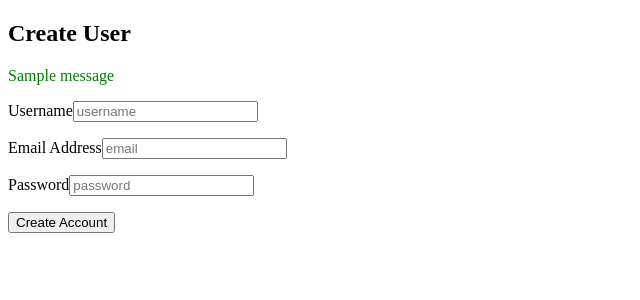
After one commit to seheepark2002/flask-miniblog, a Flask app: page /crud/users/new in a window 1280 px wide. The commit adds this page. Shown: the top 300 px of the page, without its empty margins (0-640 px from the left). Run offline with Flask 3, Linux system fonts and the light colour scheme; tables that the repository leaves empty hold one stand-in row (values such as "Sample post"); one stand-in notice (Sample message) is shown; some libraries are stand-ins or nearby versions.

Commit message:
Implement basic user CRUD features (create, list, edit)

```diff
--- a/apps/app.py
+++ b/apps/app.py
@@ -1,27 +1,42 @@
-from pathlib import Path
+from pathlib import Path #SQLite DB 경로 설정을 위한 Path 라이브러리
 from flask import Flask
-from flask_migrate import Migrate
-from flask_sqlalchemy import SQLAlchemy
+from flask_migrate import Migrate # DB migration 관리
+from flask_sqlalchemy import SQLAlchemy # ORM
+from flask_wtf.csrf import CSRFProtect #CSRF 보안 기능
 
-db = SQLAlchemy()
 
+db = SQLAlchemy() # SQLALchemy 객체 생성 #실제 Flask app과 연결은 create_app()에서 수행
+csrf = CSRFProtect() #CSRF 보호 객체
+
+#Flask Application Factory
+#Flask 앱 형성 및 설정 초기화 함수
 def create_app():
+
+    #Flask app 형성
     app = Flask(__name__)
 
+    #애플리케이션 설정
     app.config.from_mapping(
-    SECRET_KEY="83hfwkfn3SJW3",
-    SQLALCHEMY_DATABASE_URI= f"sqlite:///{Path(__file__).parent.parent / 'local.sqlite'}", SQLALCHEMY_TRACK_MODIFICATIONS=False,
-    SQLALCHEMY_ECHO=True
+        SECRET_KEY="83hfwkfn3SJW3", #Flask 세션 및 보안에 사용되는 시크릿코드
+        SQLALCHEMY_DATABASE_URI= f"sqlite:///{Path(__file__).parent.parent / 'local.sqlite'}", # SQLite 데이터베이스 경로
+        SQLALCHEMY_TRACK_MODIFICATIONS=False, #SQLAlchemy 이벤트 시스템 비활성화(성능 개선)
+        SQLALCHEMY_ECHO=True, #SQL 쿼리를 콘솔에 출력(개발 시 디버깅용)
+        WTF_CSRF_SECRET_KEY="EAFihio39fha", #CSRF 보호용 secret key
 )
-    app.config["SECRET_KEY"] = "83hfwkfn3SJW3"
+    csrf.init_app(app) #CSRF 보호 활성화
+    db.init_app(app) #SQLAlchemy Flask 앱과 연결
+    Migrate(app, db) #Flask-Migrate 초기화
 
-    db.init_app(app)
-    Migrate(app, db)
+    #Blueprint import
     from apps.crud import views as crud_views
     from apps.miniblog import views as miniblog_views
-    from apps.models.user import User #모델 import (migration 인식용)
 
+    #모델 import (migration 인식용)
+    from apps.models.user import User
+
+    # CRUD blueprint 등록
     app.register_blueprint(crud_views.crud, url_prefix="/crud")
+    # miniblog blueprint 등록
     app.register_blueprint(miniblog_views.miniblog)
 
     return app
--- a/apps/crud/static/sign_in.css
+++ b/apps/crud/static/sign_in.css
@@ -1,3 +1,3 @@
-. crud{
+/* . crud{
     font-style: italic;
-}
+} */
--- /dev/null
+++ b/apps/crud/templates/crud/create_user.html
@@ -0,0 +1,46 @@
+<!DOCTYPE html>
+<html lang="en">
+<head>
+    <meta charset="UTF-8">
+    <meta name="viewport" content="width=device-width, initial-scale=1.0">
+    <title>Create User</title>
+</head>
+<body>
+    <h2>Create User</h2>
+    {% with messages = get_flashed_messages() %}
+        {% if messages %}
+            {% for message in messages %}
+                <p style="color: green;">{{ message }}</p>
+            {% endfor %}
+        {% endif %}
+    {% endwith %}
+
+    <form
+        action="{{ url_for('crud.create_user') }}"
+        method="POST"
+        novalidate="novalidate"
+    >
+    {{ form.hidden_tag() }}
+    <p>
+        {{ form.username.label }}{{ form.username(placeholder="username") }}
+    </p>
+    {% for error in form.username.errors %}
+    <span style="color:red;">{{ error }}</span>
+    {% endfor %}
+    <p>
+        {{ form.email.label }}{{ form.email(placeholder="email") }}
+    </p>
+    {% for error in form.email.errors %}
+    <span style="color:red;">{{ error }}</span>
+    {% endfor %}
+    <p>
+        {{ form.password.label }}{{ form.password(placeholder="password") }}
+    </p>
+    {% for error in form.password.errors %}
+    <span style="color:red;">{{ error }}</span>
+    {% endfor %}
+
+    <p>{{ form.submit() }}</p>
+    </form>
+</body>
+</html>
--- a/apps/crud/views.py
+++ b/apps/crud/views.py
@@ -1,19 +1,91 @@
-from flask import Blueprint, render_template
+from flask import Blueprint, render_template, redirect, url_for, flash, request
 from apps.app import db
 from apps.models.user import User
+from apps.forms.user_form import UserForm
 
+# Blueprint 생성
+#url_for 에서 "crud.route_name" 형태로 사용
 crud = Blueprint(
     "crud",
     __name__,
     template_folder="templates",
     static_folder="static",
 )
-
+ #기본 페이지(로그인 페이지)
 @crud.route("/")
 def index():
     return render_template("crud/sign_in.html")
 
+# sql테스트용 #sql 로그 콘솔 출력 확인용 페이지
 @crud.route("/sql")
 def sql():
     users = db.session.query(User).all()
     return "콘솔 로그를 확인해주세요"
+
+#사용자 신규 등록 페이지 #GET -> 사용자 등록 form 표시
+# #POST -> form validation 후 DB에 사용자 저장
+@crud.route("/users/new", methods=["GET","POST"])
+def create_user():
+
+    #Flask-WTF form 객체 생성
+    form = UserForm()
+
+    #POST 요청, validation 성공한 경우
+    if form.validate_on_submit():
+
+        #User 모델 인스턴스 생성
+        user = User(
+            username=form.username.data,
+            nickname=form.username.data,
+            email=form.email.data,
+        )
+        #password property 통해서 비번 자동으로 hash로 저장
+        user.password=form.password.data
+
+        # DB 세션에 추가 후 commit
+        db.session.add(user)
+        db.session.commit()
+
+        #등록 완료 메세지
+        flash("User has been created successfully.")
+        #사용자 목록 페이지로 리다이렉트
+        return redirect(url_for("crud.users"))
+    #GET 요청이면 사용자 등록 페이지 표시
+    return render_template("crud/create_user.html", form=form)
+
+#사용자 목록 페이지
+#DB에 저장된 사용자 데이터 조회, users.html로 전달
+@crud.route("/users")
+def users():
+    users = db.session.query(User).all()
+    return render_template("crud/users.html", users=users)
+
+#사용자 수정 페이지
+#url에 전달된 user_id로 사용자 조회 후 수정
+@crud.route("/users/<user_id>/edit", methods=["GET","POST"])
+def edit_user(user_id):
+    form = UserForm()
+
+    #
+    user = User.query.get_or_404(user_id)
+
+    #사용자 존재하지 않는 경우 목록페이지로 리다이렉트
+    if user is None:
+        flash("User not found.")
+        return redirect(url_for("crud.users"))
+
+    #GET요청 시 기존 사용자 정보를 form에 채워 넣음
+    if request.method == "GET":
+        form.username.data = user.username
+        form.email.data = user.email
+
+    #POST 요청 시 form validation 후 DB 업데이트
+    if form.validate_on_submit():
+        user.username = form.username.data
+        user.email = form.email.data
+        user.password = form.password.data
+        db.session.add(user)
+        db.session.commit()
+        return redirect(url_for("crud.users"))
+
+    return render_template("crud/edit_user.html", user=user, form=form)
--- /dev/null
+++ b/apps/forms/user_form.py
@@ -0,0 +1,31 @@
+from flask_wtf import FlaskForm
+from wtforms import PasswordField, StringField, SubmitField
+from wtforms.validators import DataRequired, Email, Length
+
+class UserForm(FlaskForm): #FlaskForm을 상속한 UserForm 클래스 작성 #사용자 생성 및 수정에 사용
+
+    username = StringField(
+        "Username",
+        validators=[
+            DataRequired(message="Username is required."),
+            Length(max=30, message="Username must be 30 characters or fewer."),
+        ]
+    )
+
+    email = StringField(
+        "Email Address",
+        validators=[
+            DataRequired(message="Email is required."),
+            Email(message="Please enter a valid email address."),
+        ],
+    )
+
+    password = PasswordField(
+        "Password",
+        validators=[
+            DataRequired(message="Password is required."),
+            Length(min=8, message="Password must be at least 8 characters long."),
+            ]
+    )
+
+    submit = SubmitField("Create Account")
```
Also changed, not shown: apps/crud/static/users.css (added, +7 -0 lines), apps/crud/templates/crud/edit_user.html (added, +39 -0 lines), apps/crud/templates/crud/users.html (added, +39 -0 lines), apps/miniblog/views.py (+22 -2 lines), apps/models/user.py (+8 -6 lines), migrations/versions/17bccbc82421_add_username_column_to_user_table.py (added, +34 -0 lines), apps/crud/static/edit_user.css (added), apps/forms/__init__.py (added).
